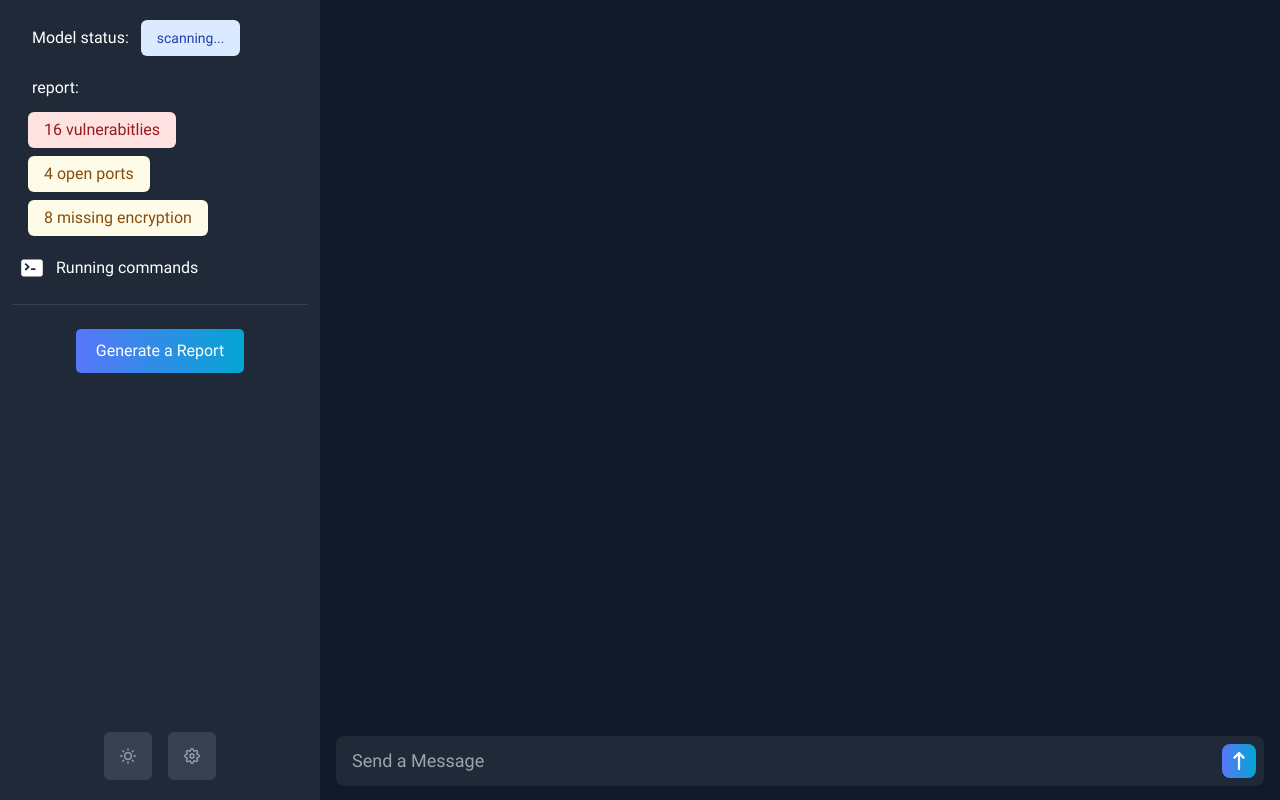
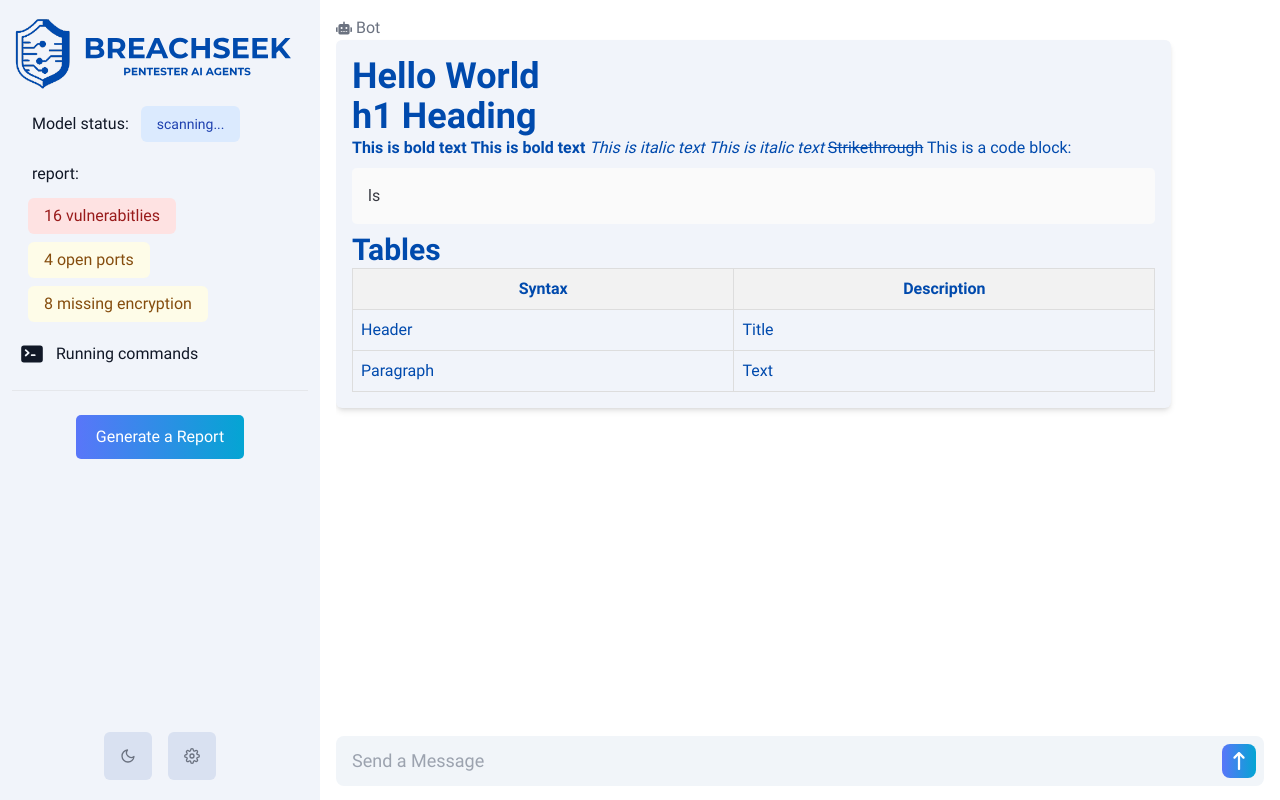
Before and after one commit to snow10100/pena, a Next.js app in the folder ui/: page /chat in a window 1280 px wide. Built offline with nearby package versions, Linux system fonts and the light colour scheme.

Commit message:
support dark mode and added logo

```diff
--- a/ui/app/chat/page.jsx
+++ b/ui/app/chat/page.jsx
@@ -108,7 +108,7 @@ export default function Home() {
               )
             )}
             {tempMessage && <BotChatBubble>{tempMessage}</BotChatBubble>}
-            {/* <BotChatBubble>{markdownContent}</BotChatBubble> */}
+            <BotChatBubble>{markdownContent}</BotChatBubble>
           </div>
         </div>
       </div>
--- a/ui/app/layout.jsx
+++ b/ui/app/layout.jsx
@@ -1,3 +1,4 @@
+import { ThemeProvider } from '../hooks/ThemeContext'; // Adjust the path if necessary
 import "../styles/globals.css";
 
 
@@ -11,10 +12,12 @@ export default function RootLayout({ children }) {
     <html lang="en">
       <body
         className={
-          " bg-light-background dark:bg-dark-background"
+          "text-[#004aad] dark:text-whtie bg-[#FFF] dark:bg-dark-background"
         }
       >
-        {children}
+        <ThemeProvider>
+          {children}
+        </ThemeProvider>
       </body>
     </html>
   );
--- a/ui/app/page.jsx
+++ b/ui/app/page.jsx
@@ -18,7 +18,6 @@ export default function Page() {
         task: task,
       };
       router.push(`/chat?target=${queryParams.target}&task=${queryParams.task}`);
-
     }
   };
 
--- a/ui/components/buttons/SideBarBtn.jsx
+++ b/ui/components/buttons/SideBarBtn.jsx
@@ -6,9 +6,9 @@ const RoundedButton = ({ icon, onClick, disabled = false }) => {
       className={`flex items-center justify-center w-12 h-12 rounded-md
                   focus:outline-none focus:ring-2 focus:ring-offset-2
                 text-gray-500 transition duration-75 dark:text-gray-400 group-hover:text-gray-900 dark:group-hover:text-white
-                bg-gray-100 dark:bg-gray-700
-                focus:ring-gray-200 dark:focus:ring-gray-600
-                hover:bg-gray-200 dark:hover:bg-gray-500 group-hover:bg-gray-300 dark:group-hover:bg-gray-900
+                bg-[#d9e1f1] dark:bg-gray-700
+                focus:ring-[#d1dcf2] dark:focus:ring-[#d1dcf2] hover:bg-[#d1dcf2] dark:hover:bg-[#d1dcf2] group-hover:bg-[#d1dcf2]
+
                   ${disabled ? 'bg-gray-300 text-gray-500 dark:bg-gray-700 dark:text-gray-500 cursor-not-allowed' : ''}`}
     >
       {icon}
--- a/ui/components/chat/BotChatBubble.jsx
+++ b/ui/components/chat/BotChatBubble.jsx
@@ -7,36 +7,18 @@ import {
 import remarkGfm from "remark-gfm";
 import { useEffect, useState } from "react";
 import { FaRobot } from "react-icons/fa";
-export default function BotChatBubble({ children }) {
-  const [codeStyle, setCodeStyle] = useState(nightOwl);
-  const [theme, setTheme] = useState(
-    typeof window !== "undefined" ? localStorage.getItem("theme") : null
-  );
+import { useCookie } from "../../hooks/useCookie";
+import { useTheme } from "../../hooks/ThemeContext";
+export default function BotChatBubble({ children, error = false }) {
+  const [codeStyle, setCodeStyle] = useState(oneLight); // Default to light theme
 
-  // TODO: Change theme of markdown based on dark or light mode
-  useEffect(() => {
-    if (typeof window !== "undefined") {
-      const handleStorageChange = () => {
-        setTheme(localStorage.getItem("theme"));
-      };
-
-      window.addEventListener("storage", handleStorageChange);
-
-      // Cleanup
-      return () => {
-        window.removeEventListener("storage", handleStorageChange);
-      };
-    }
-  }, []);
+  const { theme } = useTheme();
 
   useEffect(() => {
-    if (theme === "dark") {
-      setCodeStyle(nightOwl);
-    } else if (theme === "light") {
-      console.log("oneLight");
-      setCodeStyle(oneLight);
-    }
+    console.log('Theme changed:', theme); // For debugging
+    setCodeStyle(theme === 'dark' ? nightOwl : oneLight);
   }, [theme]);
+
 
   return (
     <div>
@@ -44,9 +26,9 @@ export default function BotChatBubble({ children }) {
         <FaRobot className=" text-gray-500" />
         <span className="text-gray-500">Bot</span>
       </div>
-      <div className="p-4 mr-auto dark:bg-gray-800 dark:text-slate-300 rounded-md shadow-lg max-w-[90%]">
+      <div className="p-4 mr-auto bg-[#F1F4FA] dark:bg-gray-800 dark:text-slate-300 rounded-md shadow-md max-w-[90%]">
         <ReactMarkdown
-          className="text-white"
+          className="dark:text-white"
           remarkPlugins={[remarkGfm]}
           components={{
             code({ node, inline, className, children, ...props }) {
--- a/ui/components/chat/UserChatBubble.jsx
+++ b/ui/components/chat/UserChatBubble.jsx
@@ -2,7 +2,7 @@ import React from "react";
 
 export default function UserChatBubble({ children }) {
   return (
-    <div className="p-4 ms-auto dark:bg-gray-800 dark:text-slate-300 rounded-md shadow-lg w-fit max-w-[70%]">
+    <div className="p-4 ms-auto bg-[#F1F4FA] dark:bg-gray-800 dark:text-slate-300 rounded-md  shadow-md w-fit max-w-[70%]">
       <p className="text-lg">{children}</p>
     </div>
   );
--- a/ui/components/common/SideBar.jsx
+++ b/ui/components/common/SideBar.jsx
@@ -6,22 +6,15 @@ import GradientBtn from '../buttons/GradientBtn';
 import SideBarBtn from '../buttons/SideBarBtn';
 import { FiMoon, FiSun, FiSettings, FiUser } from 'react-icons/fi';
 import { HiMiniCommandLine } from "react-icons/hi2";
+import { useTheme } from '../../hooks/ThemeContext';
+import Image from 'next/image';
+
 
 function SideBar() {
   const [showSidebar, setShowSidebar] = useState(true);
-  const [isDarkMode, setIsDarkMode] = useState(true);
+  const { theme, toggleTheme } = useTheme();
+  const toggleSidebar = () => setShowSidebar(!showSidebar);
 
-  useEffect(() => {
-    if (isDarkMode) {
-      document.documentElement.classList.add('dark');
-    } else {
-      document.documentElement.classList.remove('dark');
-    }
-  }, [isDarkMode]);
-  const toggleDarkMode = () => {
-    setIsDarkMode(!isDarkMode);
-  };
-  const toggleSidebar = () => { return; };
 
   return (
     <div>
@@ -54,7 +47,7 @@ function SideBar() {
         className="fixed top-0 left-0 z-40 w-[20rem] h-screen transition-transform -translate-x-full sm:translate-x-0"
         aria-label="Sidebar"
       >
-        <div className="h-full px-3 py-4 overflow-y-auto bg-gray-50 dark:bg-gray-800">
+        <div className="h-full px-3 py-4 overflow-y-auto bg-[#F1F4FA] dark:bg-gray-800">
           {/* close button */}
           {/* <div className='w-full text-left '>
             <button
@@ -64,6 +57,13 @@ function SideBar() {
             >x</button>
           </div> */}
           <ul className="space-y-2 font-medium">
+            <li className='logo '>
+              <Image src='/logo.svg' alt='logo' width={0}
+                height={0}
+                sizes="100vw"
+                style={{ width: '100%', height: 'auto' }}
+              />
+            </li>
             <li className='flex'>
               <SideBarItem text={"Model status: "} icon={""} className='text-nowrap m-0' />
               <span className=''>
@@ -98,8 +98,8 @@ function SideBar() {
           {/* theme btn */}
           <div className="absolute bottom-5 left-0 right-0 flex space-x-4 items-center justify-center">
             <SideBarBtn
-              icon={isDarkMode ? <FiSun /> : <FiMoon />}
-              onClick={toggleDarkMode}
+              icon={theme == 'dark' ? <FiSun /> : <FiMoon />}
+              onClick={toggleTheme}
             />
             <SideBarBtn
               icon={<FiSettings />}
--- /dev/null
+++ b/ui/hooks/ThemeContext.js
@@ -0,0 +1,34 @@
+"use client";
+
+import React, { createContext, useContext, useEffect, useState } from 'react';
+import { useCookie } from '../hooks/useCookie';
+
+const ThemeContext = createContext();
+
+export const ThemeProvider = ({ children }) => {
+  const [cookieTheme, setCookieTheme] = useCookie('theme', 'light');
+  const [theme, setTheme] = useState(cookieTheme);
+
+  useEffect(() => {
+    document.documentElement.classList.toggle('dark', theme === 'dark');
+    setCookieTheme(theme, 365);
+  }, [theme, setCookieTheme]);
+
+  const toggleTheme = () => {
+    setTheme(prevTheme => prevTheme === 'light' ? 'dark' : 'light');
+  };
+
+  return (
+    <ThemeContext.Provider value={{ theme, setTheme, toggleTheme }}>
+      {children}
+    </ThemeContext.Provider>
+  );
+};
+
+export const useTheme = () => {
+  const context = useContext(ThemeContext);
+  if (context === undefined) {
+    throw new Error('useTheme must be used within a ThemeProvider');
+  }
+  return context;
+};
--- /dev/null
+++ b/ui/hooks/useCookie.js
@@ -0,0 +1,25 @@
+import { useState } from 'react';
+
+export const useCookie = (cookieName) => {
+  const getCookie = (name) => {
+    const value = `; ${document.cookie}`;
+    const parts = value.split(`; ${name}=`);
+    if (parts.length === 2) return parts.pop().split(';').shift();
+    return null;
+  };
+
+  const [cookie, setCookieState] = useState(() => getCookie(cookieName));
+
+  const setCookie = (value, days) => {
+    const expires = new Date(Date.now() + days * 86400000).toUTCString();
+    document.cookie = `${cookieName}=${value}; expires=${expires}; path=/`;
+    setCookieState(value);
+  };
+
+  const deleteCookie = () => {
+    document.cookie = `${cookieName}=; Max-Age=-99999999; path=/`;
+    setCookieState(null);
+  };
+
+  return [cookie, setCookie, deleteCookie];
+};
```
Also changed, not shown: ui/public/logo.svg (added).
